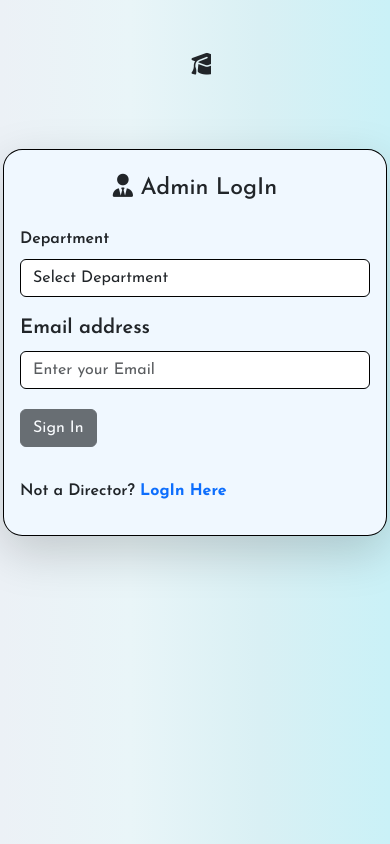
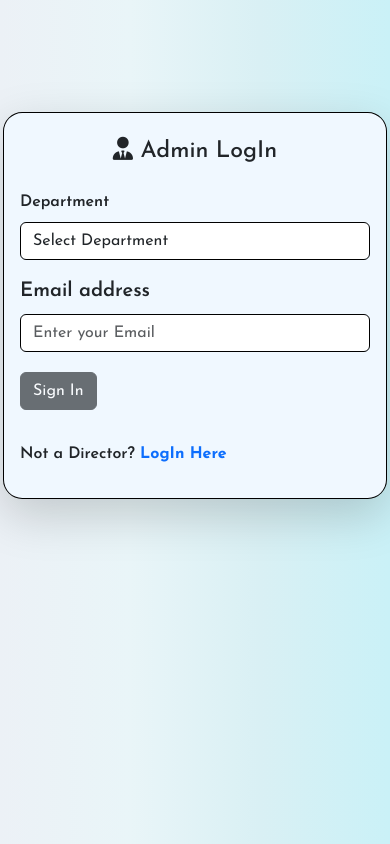
Before and after one commit to Nayon-s/Course-Management-System, a React (Create React App) app: page /admin/login in a window 390 px wide. Built offline with nearby package versions, Linux system fonts and the light colour scheme.

Commit message:
admin login

```diff
--- a/src/component/Admin/AdminLogin.js
+++ b/src/component/Admin/AdminLogin.js
@@ -129,8 +129,9 @@ setOtp(e.target.value);
   return (
     <>
     <div className="container text-center mt-5 mb-5 fs-2 text fw-semibold">
-          <i class="fas fa-graduation-cap"></i>Welcome to CMS
-          <i class="fas fa-university"></i>{" "}
+
+        <div className='d-none d-sm-block '>  <i class="fas fa-graduation-cap"></i>Welcome to CMS
+          <i class="fas fa-university"></i>{" "}</div>
         </div>
     <div className="mb-5"></div>
     <div className='mt-5 back d-flex justify-content-center align-items-center vh-95 '>
```
